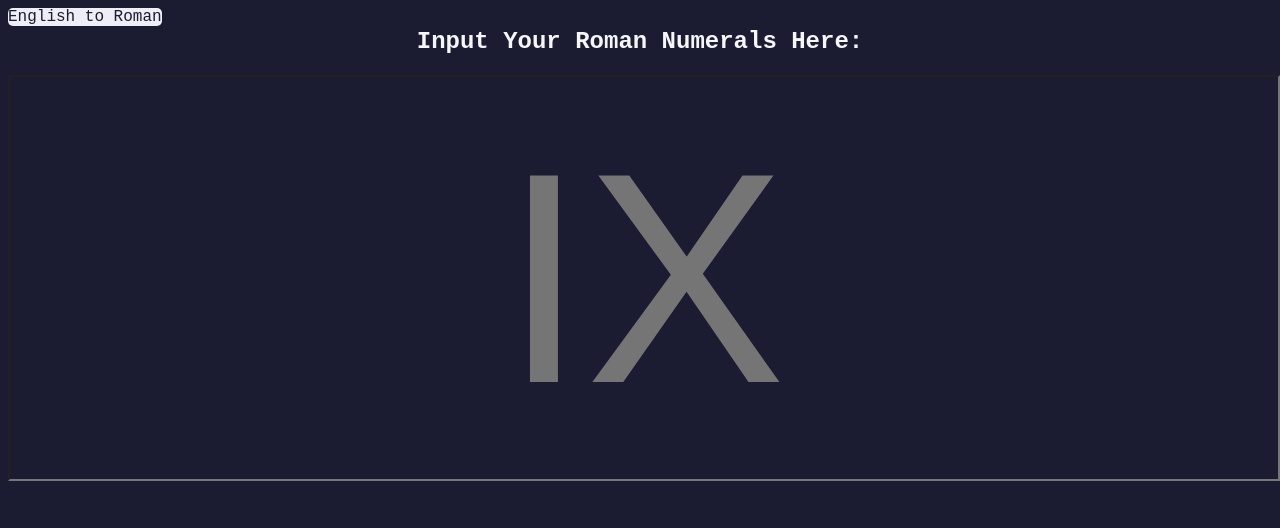
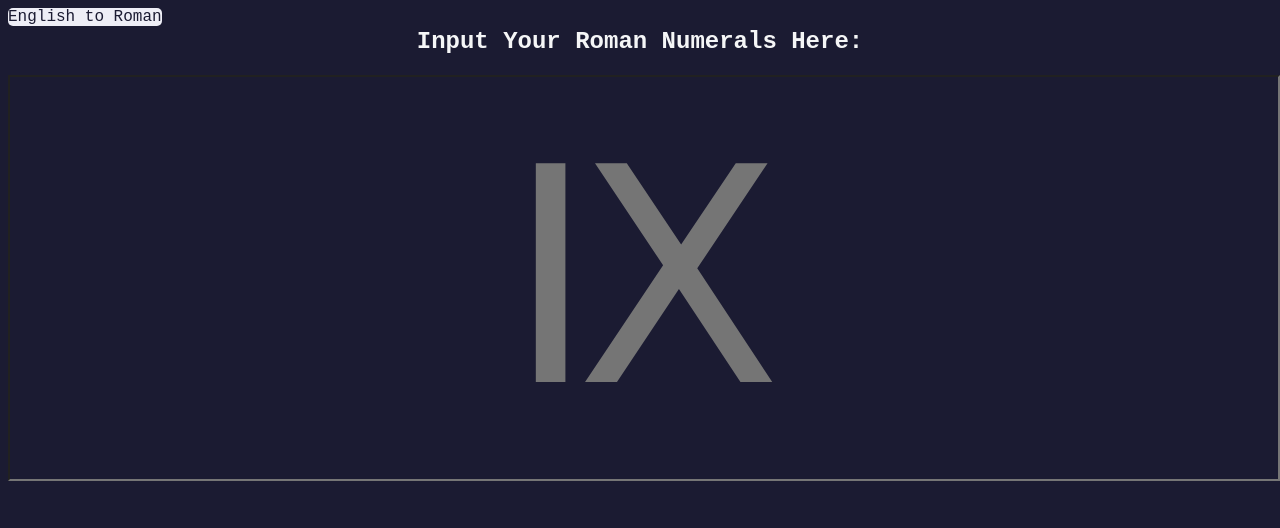
Before and after one commit to AlexHachem/AlexHachem.github.io, a plain HTML site: page index.html in a window 1280 px wide. Shown: the top 528 px of the page. Drawn offline with Linux system fonts and the light colour scheme; a web font is replaced by a local one.

Commit message:
Update index.html
Made placeholder better font

```diff
--- a/index.html
+++ b/index.html
@@ -18,7 +18,7 @@
       <div>
         <form onsubmit="handleSubmit(); return false">
           <input
-            placeholder="IX"
+            placeholder="Ⅸ"
             type="text"
             class="huge"
             id="roman-input"
```
